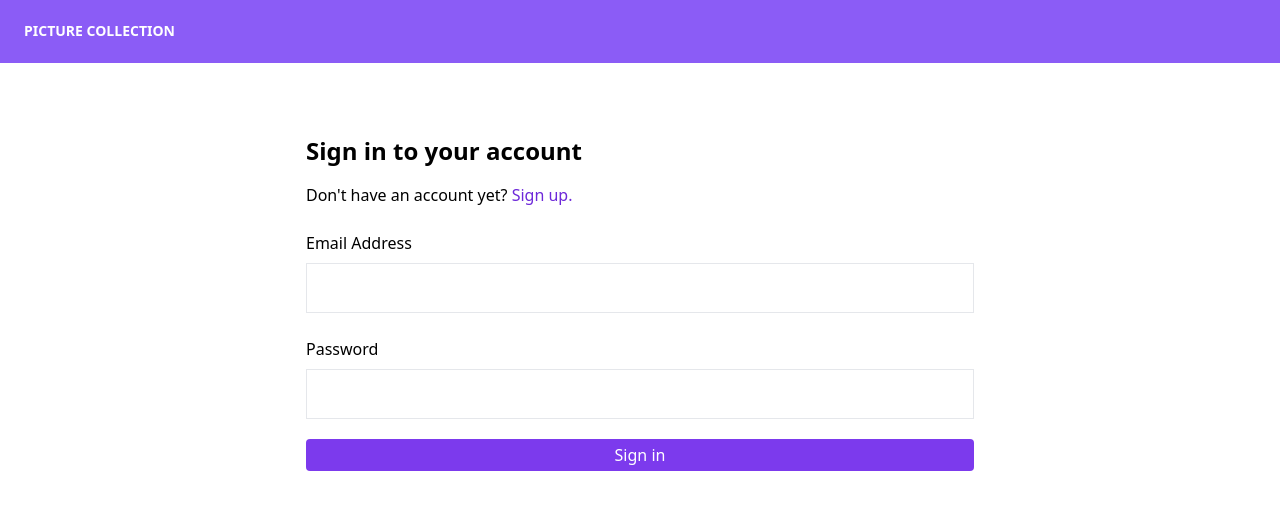
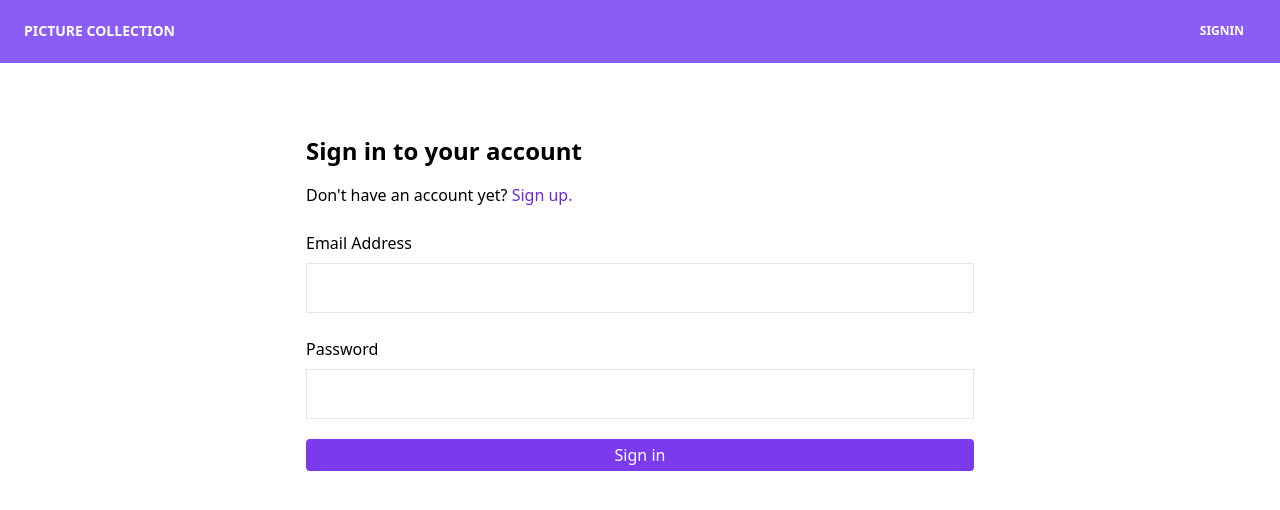
Before and after one commit to yutive/picture-collection, a React (Create React App) app: page /signin in a window 1280 px wide. Shown: the top 510 px of the page. Built offline with nearby package versions, Linux system fonts and the light colour scheme; no server answers.

Commit message:
added Settings tab and changed security

```diff
--- a/src/App.js
+++ b/src/App.js
@@ -7,9 +7,9 @@ import AlbumSelection from "./components/AlbumSelection"
 import Signup from "./components/Signup";
 import Account from "./components/Account";
 import Signin from "./components/Signin";
+import Settings from "./components/Settings";
 import ProtectedRouteNotAuth from "./components/ProtectedRouteNotAuth";
 import Navbar from "./components/Navbar";
-import ProtectedRouteAuth from "./components/ProtectedRouteAuth";
 
 
 function App() {
@@ -20,24 +20,27 @@ function App() {
                 <Route
                     path='/'
                     element={
-                        <ProtectedRouteNotAuth>
-                            <AlbumSelection/>
-                        </ProtectedRouteNotAuth>
+                        <AlbumSelection/>
                     }/>
                 <Route
                     path='/signup'
                     element={
-                        <ProtectedRouteAuth>
-                            <Signup/>
-                        </ProtectedRouteAuth>
+                        <ProtectedRouteNotAuth>
+                                <Signup/>
+                        </ProtectedRouteNotAuth>
 
                     }/>
                 <Route
                     path='/signin'
                     element={
-                        <ProtectedRouteAuth>
-                            <Signin/>
-                        </ProtectedRouteAuth>
+                        <Signin/>
+                    }/>
+                <Route
+                    path='/settings'
+                    element={
+                        <ProtectedRouteNotAuth>
+                            <Settings/>
+                        </ProtectedRouteNotAuth>
                     }/>
                 <Route
                     path='/account'
--- a/src/components/Navbar.jsx
+++ b/src/components/Navbar.jsx
@@ -10,7 +10,7 @@ const Navbar = () => {
     const handleLogout = async () => {
         try {
             await logout()
-            navigate('/signin')
+            navigate('/')
             console.log("You are logged out")
         } catch (e) {
             console.log(e.message)
@@ -25,27 +25,42 @@ const Navbar = () => {
                           className="text-sm font-bold leading-relaxed inline-block mr-4 py-2 whitespace-nowrap uppercase text-white">
                         Picture Collection
                     </Link>
-                    {user &&
                     <button
                         className="text-white font-bold cursor-pointer text-xl leading-none px-3 py-1 border border-solid border-transparent rounded bg-transparent block lg:hidden outline-none focus:outline-none"
                         type="button"
                         onClick={() => setNavbarOpen(!navbarOpen)}
                     >
                         ☰
-                    </button>}
+                    </button>
                 </div>
                 <div
                     className={"lg:flex flex-grow items-center" + (navbarOpen ? " flex" : " hidden")}
                     id="example-navbar-danger"
                 >
                     <ul className="flex flex-col lg:flex-row list-none lg:ml-auto">
-                        {user && <li className="nav-item">
+                        {!user &&
+                            <li className="nav-item">
+                                <Link to='/signin'
+                                      className="px-3 py-2 flex items-center text-xs uppercase font-bold leading-snug text-white hover:opacity-75">
+                                    Signin
+                                </Link>
+                            </li>}
+                        {user &&
+                            <li className="nav-item">
+                                <Link to='/settings'
+                                      className="px-3 py-2 flex items-center text-xs uppercase font-bold leading-snug text-white hover:opacity-75">
+                                    Settings
+                                </Link>
+                            </li>}
+                        {user &&
+                            <li className="nav-item">
                                 <Link to='/account'
                                       className="px-3 py-2 flex items-center text-xs uppercase font-bold leading-snug text-white hover:opacity-75">
                                     Account
                                 </Link>
                             </li>}
-                        {user && <li className="nav-item">
+                        {user &&
+                            <li className="nav-item">
                                 <button onClick={handleLogout}
                                         className="px-3 py-2 flex items-center text-xs uppercase font-bold leading-snug text-white hover:opacity-75">
                                     Logout
--- a/src/components/ProtectedRouteAuth.jsx
+++ /dev/null
@@ -1,16 +0,0 @@
-import React from 'react';
-import {Navigate} from 'react-router-dom';
-import {UserAuth} from '../context/AuthContext';
-
-const ProtectedRouteNotAuth = ({children}) => {
-    const {user} = UserAuth();
-
-    if (user) {
-        return <Navigate to='/'/>
-    }
-
-    return children;
-
-}
-
-export default ProtectedRouteNotAuth;
--- a/src/components/ProtectedRouteNotAuth.jsx
+++ b/src/components/ProtectedRouteNotAuth.jsx
@@ -6,7 +6,7 @@ const ProtectedRouteNotAuth = ({children}) => {
     const {user} = UserAuth();
 
     if (!user) {
-        return <Navigate to='/signin'/>
+        return <Navigate to='/'/>
     }
 
     return children;
--- /dev/null
+++ b/src/components/Settings.jsx
@@ -0,0 +1,11 @@
+import React from 'react';
+
+
+const Settings = () => {
+
+    return (
+        <p>kek</p>
+    );
+}
+
+export default Settings;
```
Lines whose indentation alone changed are shown as unchanged.
